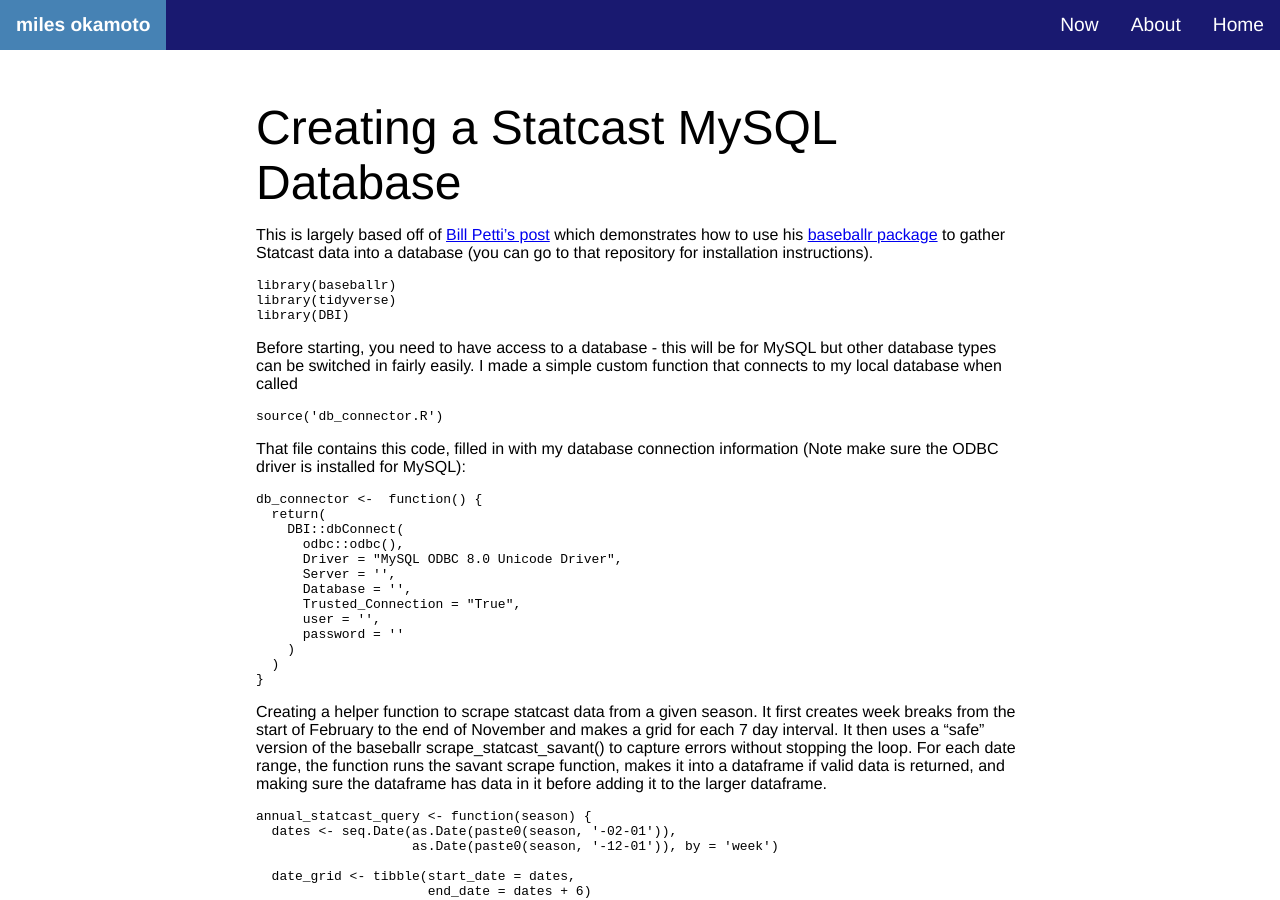
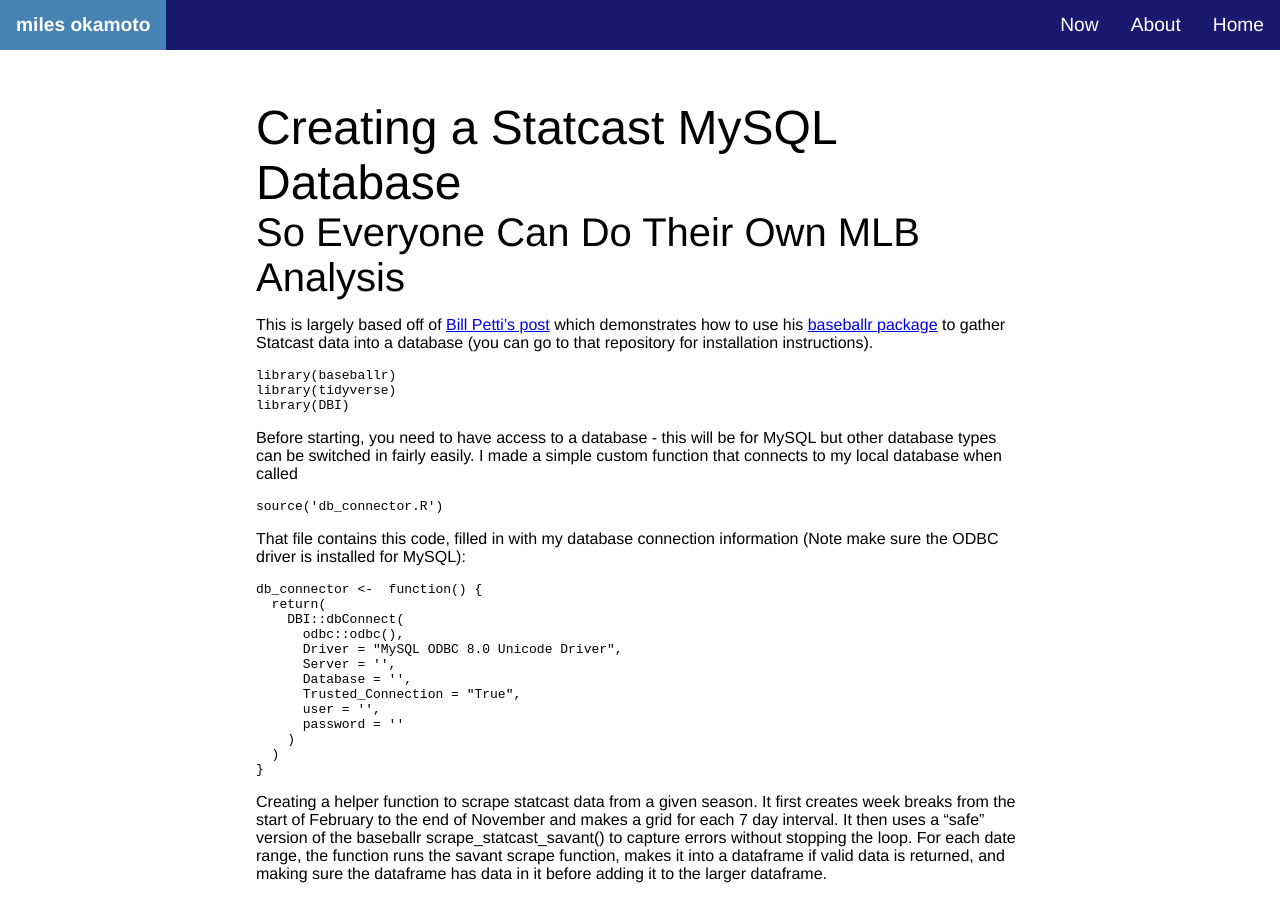
Before and after one commit to milesok/milesok.github.io, a Jekyll site: the page built from _posts/statcast/2020-07-27-creating-statcast-database.md, in a window 1280 px wide and 900 px high. Built offline with Jekyll 4.4.1, drawn with Linux system fonts in a browser that asks for light colours; some web fonts are replaced.

Commit message:
Update 2020-07-27-creating-statcast-database.md

```diff
--- a/_posts/statcast/2020-07-27-creating-statcast-database.md
+++ b/_posts/statcast/2020-07-27-creating-statcast-database.md
@@ -2,6 +2,7 @@
 published: true
 title: Creating a Statcast MySQL Database
 layout: post
+subtitle: So Everyone Can Do Their Own MLB Analysis
 ---
 This is largely based off of [Bill Petti's post](https://billpetti.github.io/2020-05-26-build-statcast-database-rstats-version-2.0/) which demonstrates how to use his [baseballr package](https://github.com/BillPetti/baseballr) to gather Statcast data into a database (you can go to that repository for installation instructions).
 
```
